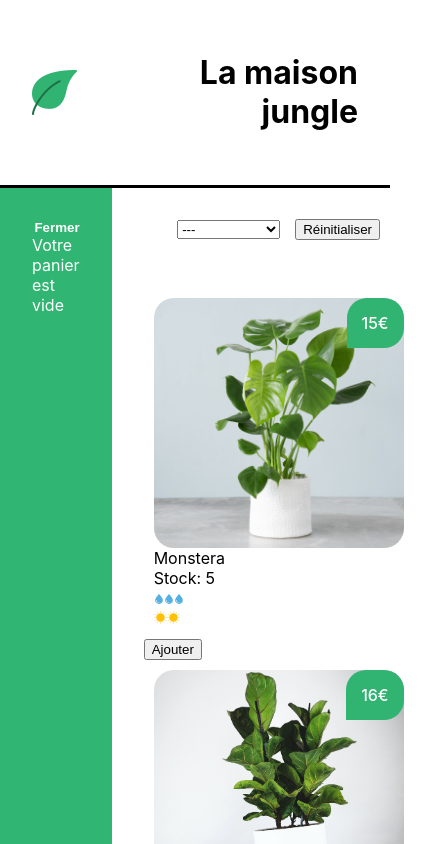
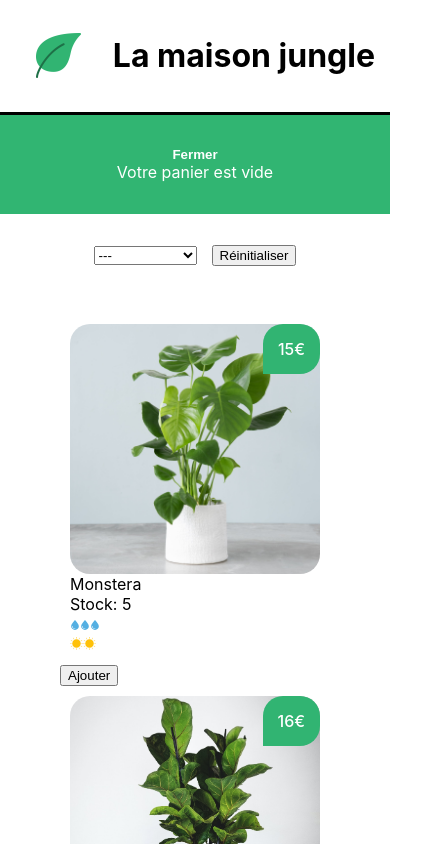
Before and after one commit to Manzana1/UrbanRoots, a React (Vite) app: page / in a window 390 px wide. Shown: the top 844 px of the page, 446 px wide, since content can reach past the window. Built offline with nearby package versions, Linux system fonts and the light colour scheme.

Commit message:
updating the responsive visual by adding breakpoints and deleting 404 page

```diff
--- a/package.json
+++ b/package.json
@@ -7,10 +7,7 @@
     "dev": "vite",
     "build": "vite build",
     "lint": "eslint . --ext js,jsx --report-unused-disable-directives --max-warnings 0",
-    "preview": "vite preview",
-    "predeploy": "npm run build",
-    "deploy": "gh-pages -d build",
-    "homepage": "https://manzana1.github.io/boutique-plante"
+    "preview": "vite preview"
   },
   "dependencies": {
     "react": "^18.2.0",
--- a/src/styles/Banner.css
+++ b/src/styles/Banner.css
@@ -17,3 +17,10 @@
   height: 45px;
   width: 45px;
 }
+
+@media (max-width: 480px) {
+  .lmj-banner {
+    text-align: center;
+    padding: 15px;
+  }
+}
--- a/src/styles/Cart.css
+++ b/src/styles/Cart.css
@@ -25,12 +25,21 @@
   align-self: flex-end;
 }
 
-
 .lmj-cart-closed {
   padding: 32px;
   width: 300px;
 }
 
-.lmj-cart-closed>button {
+.lmj-cart-closed > button {
   color: black;
 }
+
+@media (max-width: 480px) {
+  .lmj-cart {
+    width: auto;
+    text-align: center;
+  }
+  .lmj-cart-toggle-button {
+    align-self: center;
+  }
+}
--- a/src/styles/Layout.css
+++ b/src/styles/Layout.css
@@ -1,4 +1,10 @@
 .lmj-layout-inner {
-    display: flex;
-    flex-direction: row;
+  display: flex;
+  flex-direction: row;
 }
+
+@media (max-width: 480px) {
+  .lmj-layout-inner {
+    display: block;
+  }
+}
```
Also changed, not shown: 404.html (deleted, +0 -10 lines). Lines whose indentation alone changed are shown as unchanged.
